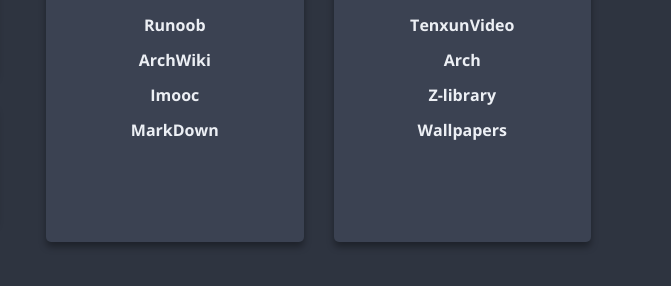
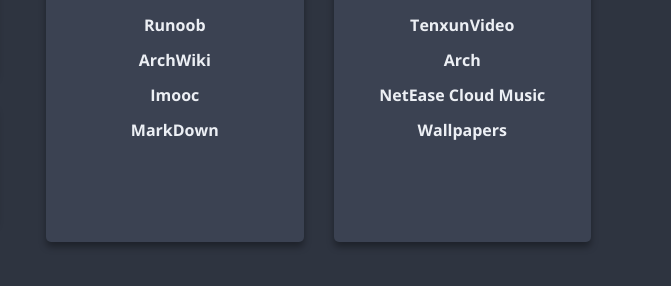
Before and after one commit to myself-jy/StartPage, a plain HTML site: page index.html in a window 1280 px wide. Shown: the part 478-764 px from the top of the page, 609-1280 px from the left. Drawn offline with nearby package versions, Linux system fonts and the light colour scheme; no server answers.

Commit message:
Update index.html

```diff
--- a/index.html
+++ b/index.html
@@ -122,8 +122,8 @@
           >Arch</a
         >
         <a
-          href="https://book4you.org" class="list__link"
-          >Z-library</a
+          href="https://music.163.com/" class="list__link"
+          >NetEase Cloud Music</a
         >
         <a href="https://bz.zzzmh.cn/index" class="list__link"
           >Wallpapers</a
```
